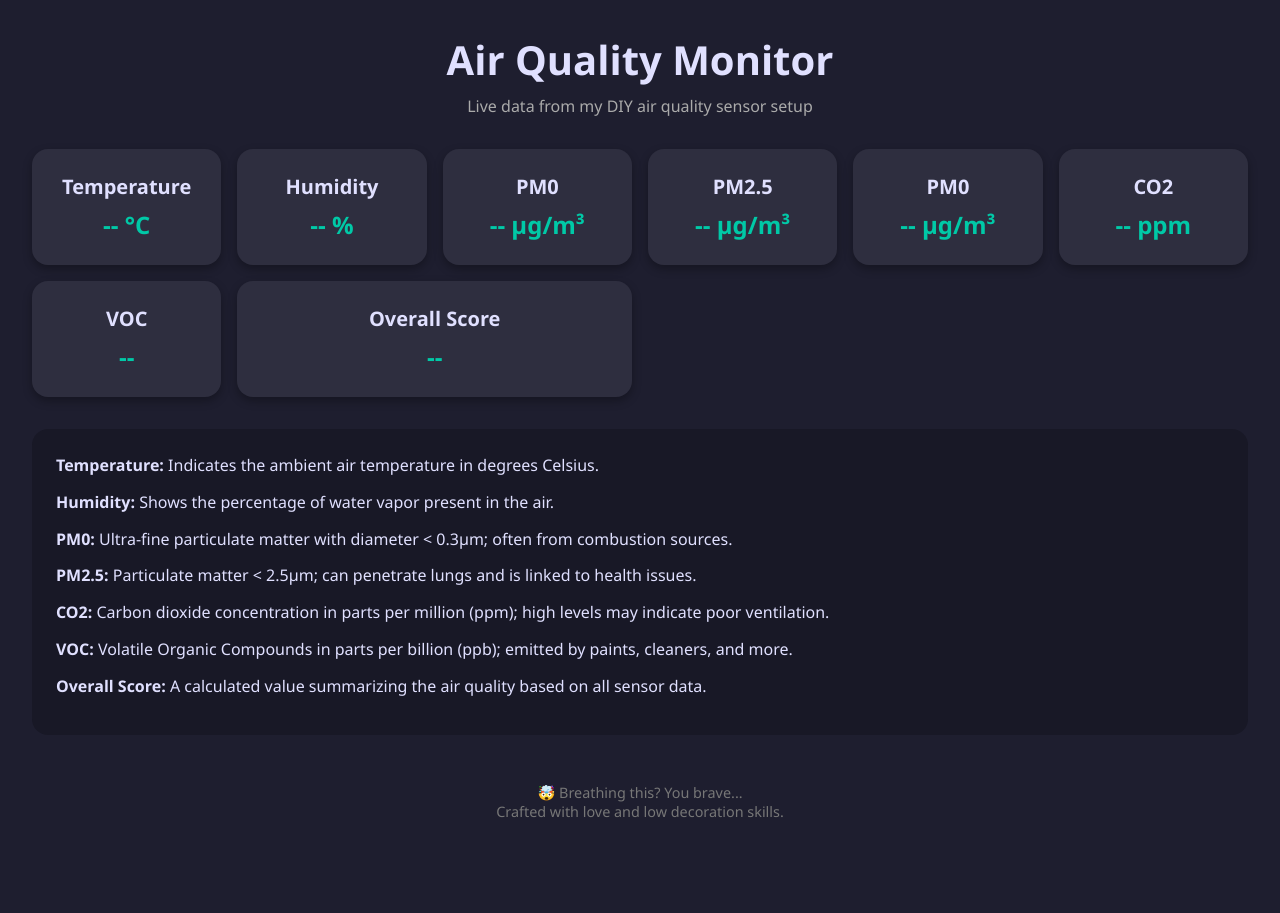
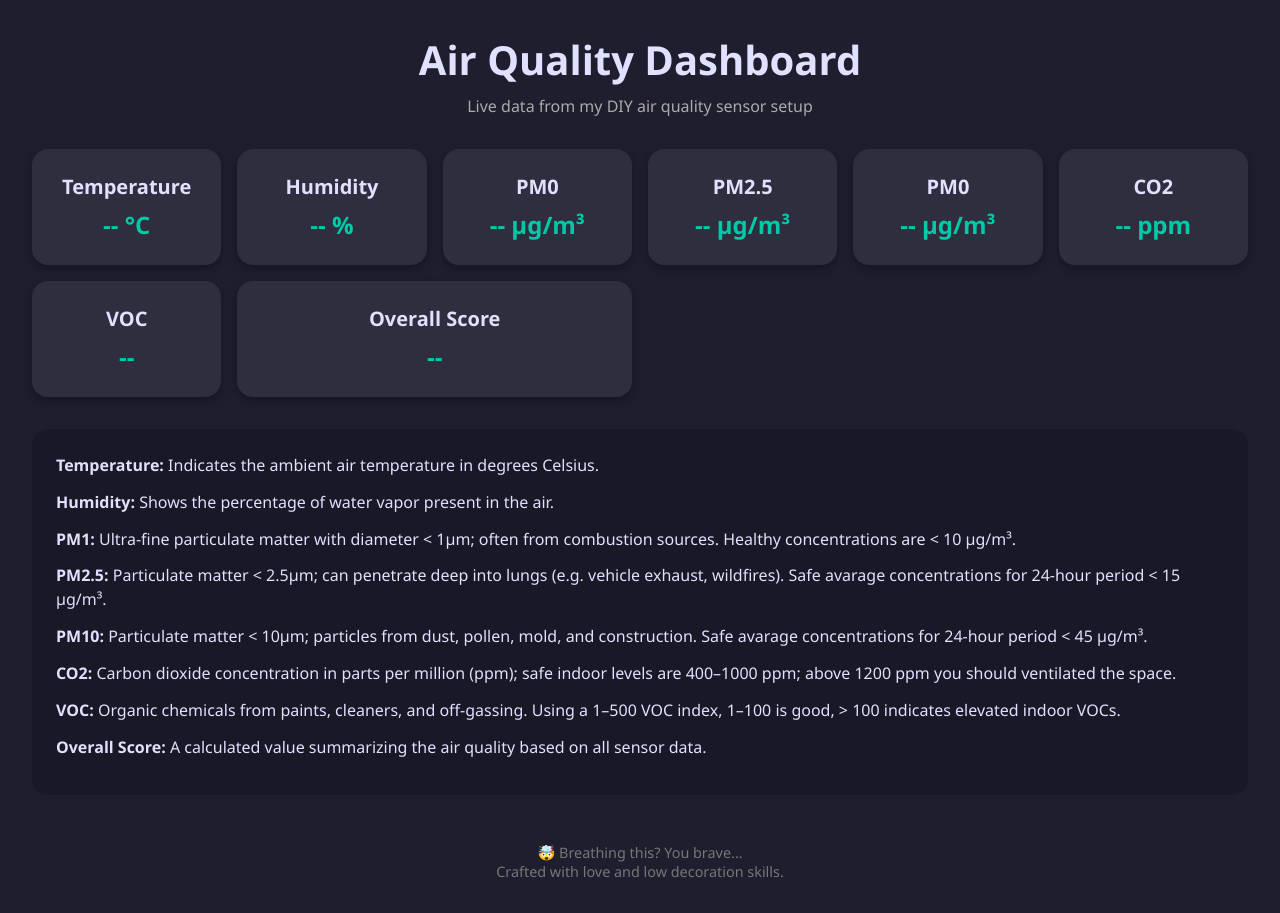
Before and after one commit to fvelo/Air-Quality-Site, a website: page public/webpages/home/home.html in a window 1280 px wide. Before the commit the page ends 853 px from the top, so only its background shows below. Drawn offline with Linux system fonts and the light colour scheme; no server answers; files whose address does not match are found by name.

Commit message:
clearer explanation of data

```diff
--- a/public/webpages/home/home.html
+++ b/public/webpages/home/home.html
@@ -5,13 +5,13 @@
     <meta charset="UTF-8">
     <meta name="viewport" content="width=device-width, initial-scale=1.0">
     <link rel="stylesheet" href="/home/home.css">
-    <link rel="icon" href="assets/images/favicon.ico" type="image/x-icon">
+    <link rel="icon" href="/home/assets/images/favicon.ico" type="image/x-icon">
     <title>Air Quality Dashboard</title>
 </head>
 
 <body>
     <header>
-        <h1>Air Quality Monitor</h1>
+        <h1>Air Quality Dashboard</h1>
         <p class="description">Live data from my DIY air quality sensor setup</p>
     </header>
 
@@ -45,10 +45,11 @@
     <div class="explanation">
         <p><strong>Temperature:</strong> Indicates the ambient air temperature in degrees Celsius.</p>
         <p><strong>Humidity:</strong> Shows the percentage of water vapor present in the air.</p>
-        <p><strong>PM0:</strong> Ultra-fine particulate matter with diameter < 0.3μm; often from combustion sources.</p>
-        <p><strong>PM2.5:</strong> Particulate matter < 2.5μm; can penetrate lungs and is linked to health issues.</p>
-        <p><strong>CO2:</strong> Carbon dioxide concentration in parts per million (ppm); high levels may indicate poor ventilation.</p>
-        <p><strong>VOC:</strong> Volatile Organic Compounds in parts per billion (ppb); emitted by paints, cleaners, and more.</p>
+        <p><strong>PM1:</strong> Ultra-fine particulate matter with diameter < 1μm; often from combustion sources. Healthy concentrations are < 10 µg/m³.</p>
+        <p><strong>PM2.5:</strong> Particulate matter < 2.5μm; can penetrate deep into lungs (e.g. vehicle exhaust, wildfires). Safe avarage concentrations for 24-hour period < 15 µg/m³.</p>
+        <p><strong>PM10:</strong> Particulate matter < 10μm; particles from dust, pollen, mold, and construction. Safe avarage concentrations for 24-hour period < 45 µg/m³.</p>
+        <p><strong>CO2:</strong> Carbon dioxide concentration in parts per million (ppm); safe indoor levels are 400–1000 ppm; above 1200 ppm you should ventilated the space.</p>
+        <p><strong>VOC:</strong> Organic chemicals from paints, cleaners, and off-gassing. Using a 1–500 VOC index, 1–100 is good, > 100 indicates elevated indoor VOCs.</p>
         <p><strong>Overall Score:</strong> A calculated value summarizing the air quality based on all sensor data.</p>
     </div>
 
```
